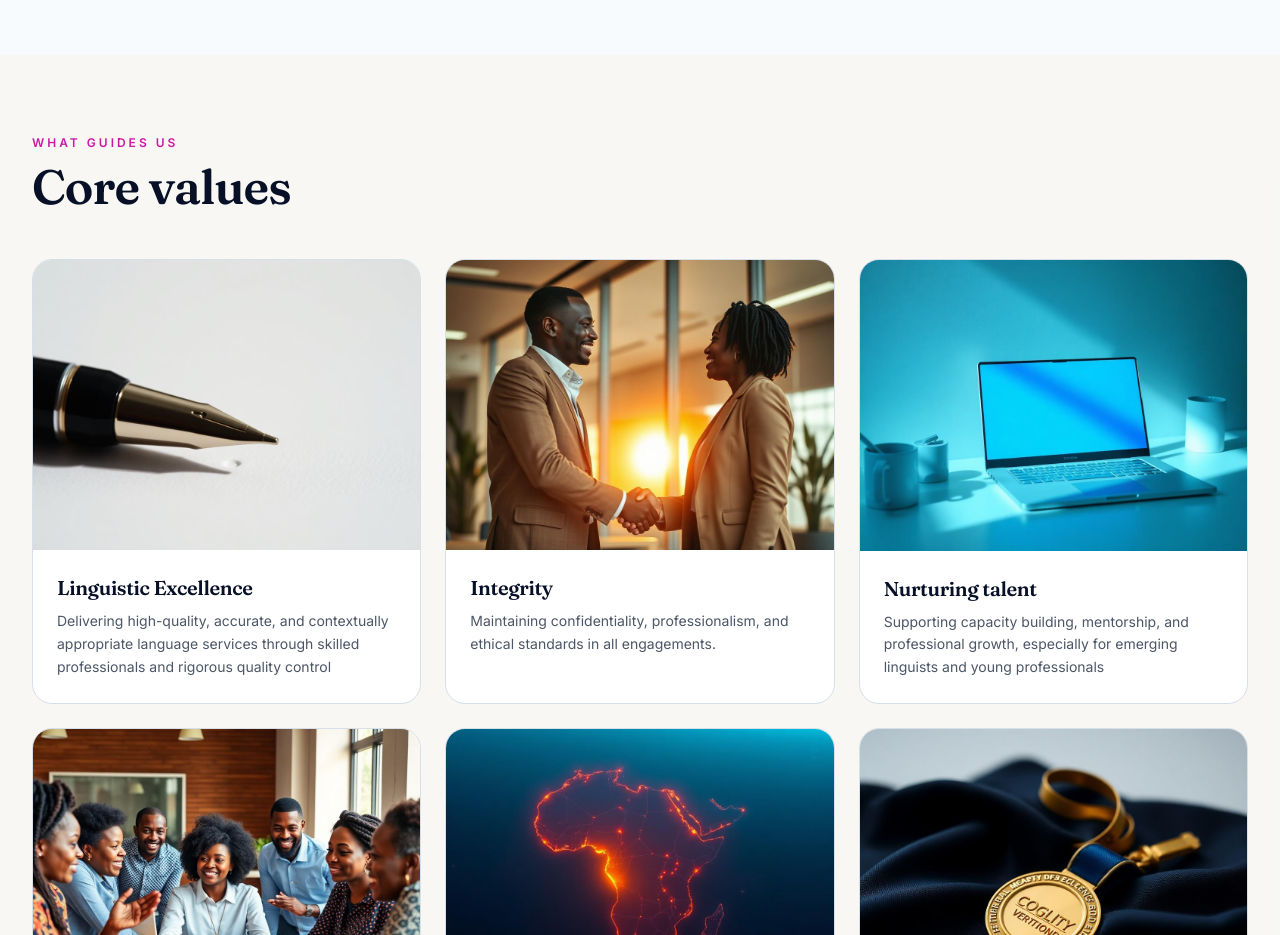
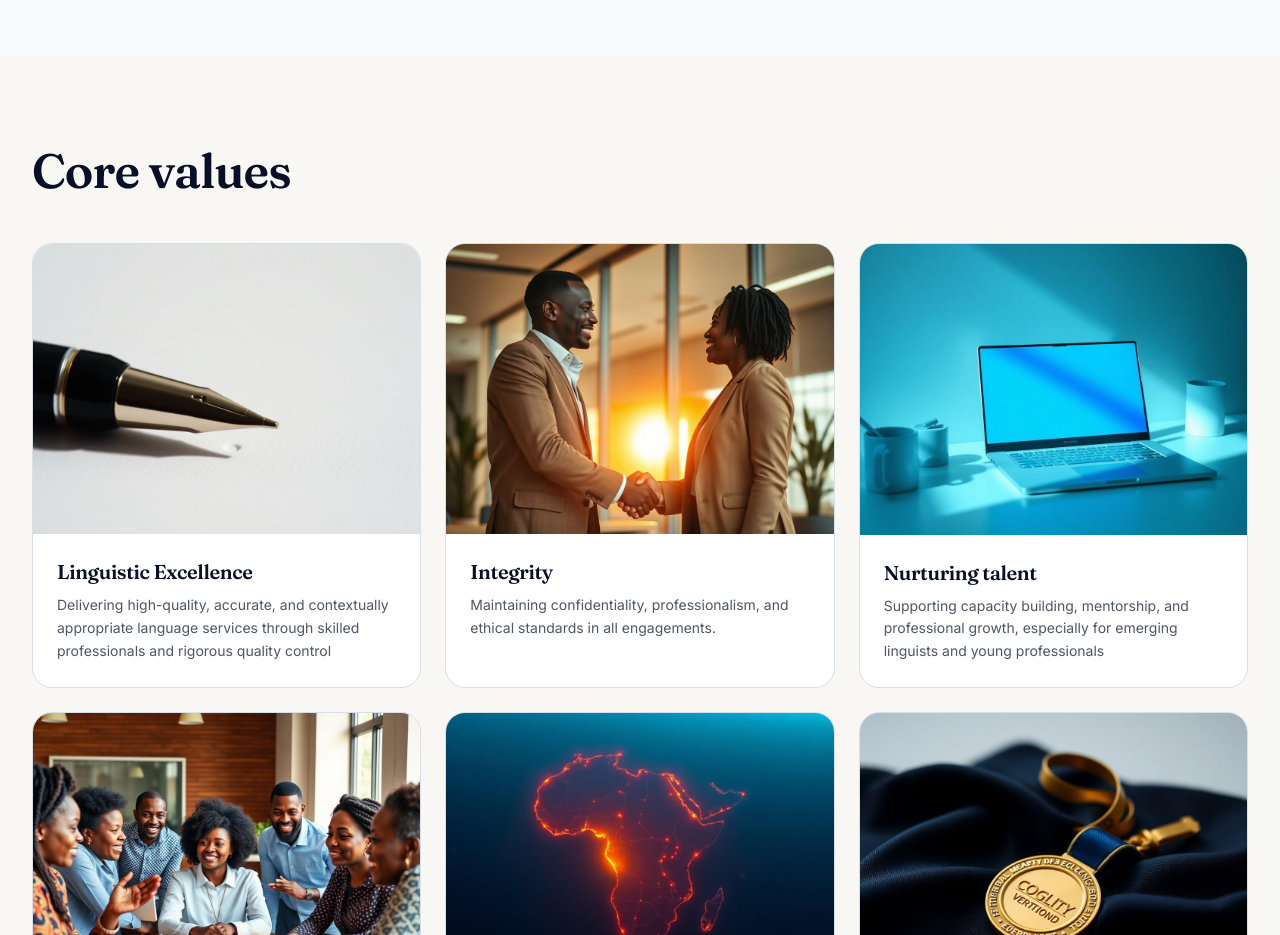
Before and after one commit to kinggiddy1/lingualhive-nextjs, a Next.js app: page /about in a window 1280 px wide. Shown: the part 1340-2275 px from the top of the page. Built offline with nearby package versions, Linux system fonts and the light colour scheme.

Commit message:
added translations

```diff
--- a/src/components/pages/about-page.tsx
+++ b/src/components/pages/about-page.tsx
@@ -89,7 +89,6 @@ const values = [
       <section className="bg-secondary/40 py-20">
         <div className="mx-auto max-w-7xl px-4 md:px-8">
           <div className="max-w-2xl">
-            <p className="text-xs font-semibold uppercase tracking-[0.25em] text-magenta">What guides us</p>
             <h2 className="mt-3 font-display text-4xl font-semibold md:text-5xl">{t("about.zero")}</h2>
           </div>
           <div className="mt-12 grid gap-6 md:grid-cols-2 lg:grid-cols-3">
```
